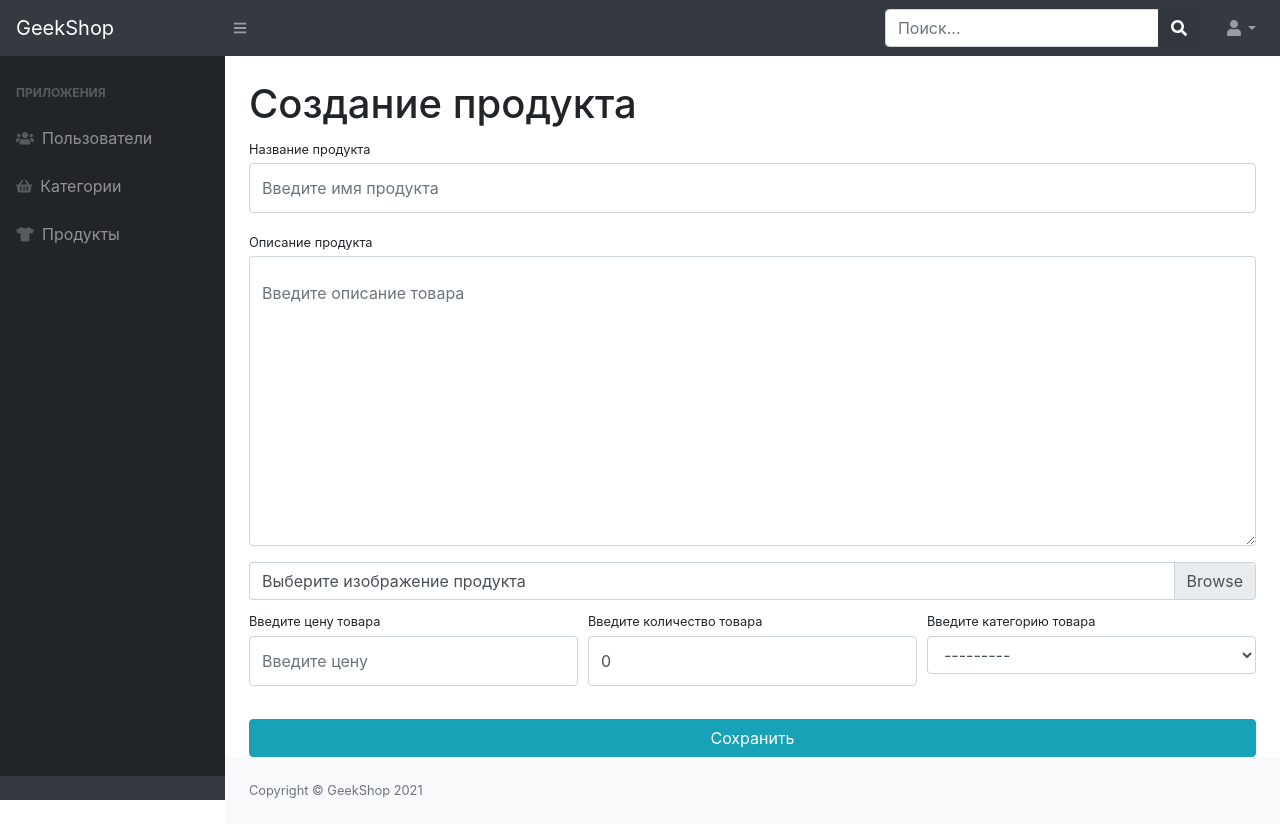
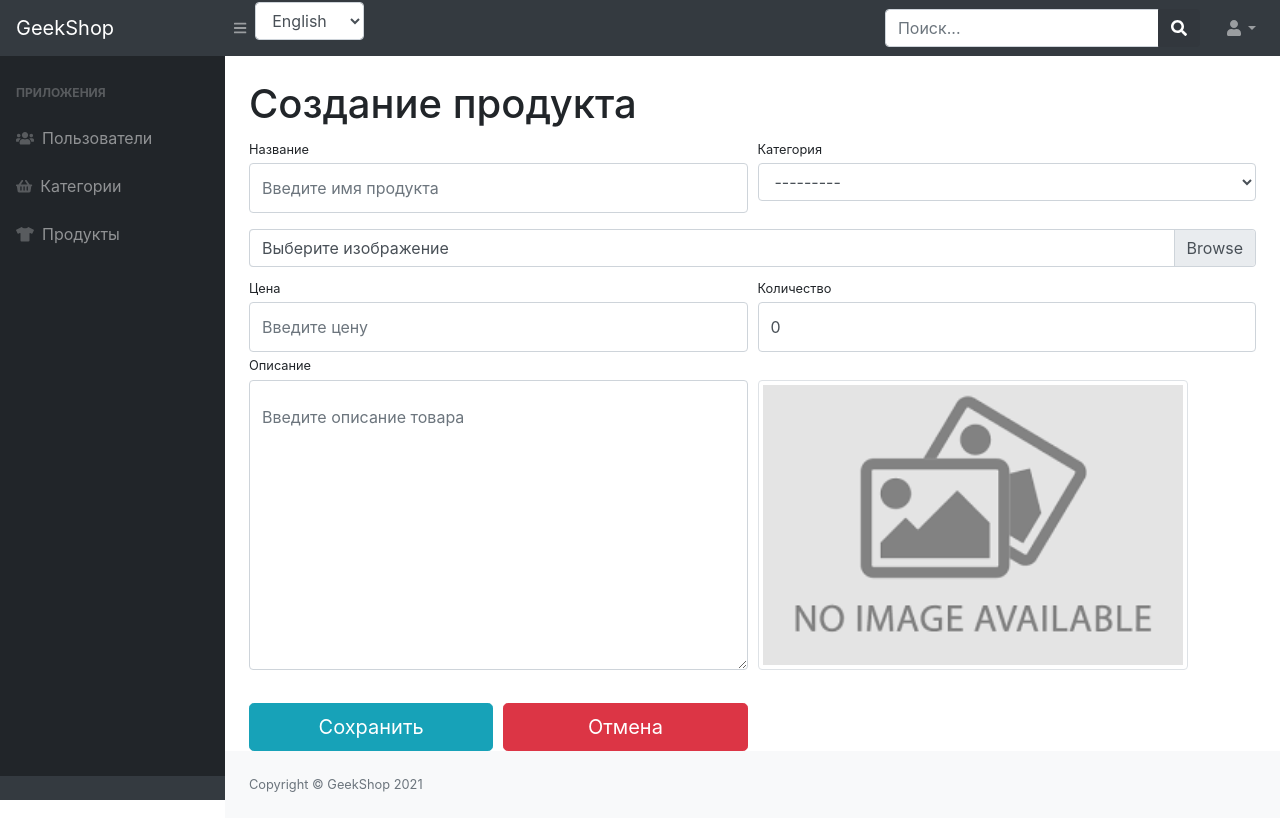
Before and after one commit to EvgenPalimov/GeekShop, a Django app: page /admins/products-create/ in a window 1280 px wide. After the commit the page ends 800 px from the top, so only its background shows below. Run offline with Django 3.2, Linux system fonts and the light colour scheme; a user stored in the database is signed in; data comes from the database, SQL or seed files in the repository; both versions use the stored data as it was after the commit; some libraries are stand-ins or nearby versions.

Commit message:
Lesson_8 Products have been transferred to the class

```diff
--- a/admins/templates/admins/base.html
+++ b/admins/templates/admins/base.html
@@ -1,3 +1,4 @@
+{% load i18n %}
 {% load static %}
 
 <!DOCTYPE html>
@@ -20,6 +21,31 @@
     <a class="navbar-brand" href="{% url 'index' %}">GeekShop</a>
     <button class="btn btn-link btn-sm order-1 order-lg-0" id="sidebarToggle" href="#"><i class="fas fa-bars"></i>
     </button>
+    <form action="{% url 'admins:set_language' %}" method="post">
+        {% csrf_token %}
+
+        <input name="next" type="hidden" value="{{ redirect_to }}">
+        <div class="form-group row ajax_change" style="margin-top: 10px">
+            <div class="col-md-10">
+                <label>
+                    <select class="form-control" name="language">
+                        {% get_current_language as LANGUAGE_CODE %}
+                        {% get_available_languages as LANGUAGES %}
+                        {% get_language_info_list for LANGUAGES as languages %}
+                        {% for language in languages %}
+                            <option value="{{ language.code }}"{% if language.code == LANGUAGE_CODE %}
+                                    selected{% endif %}>
+                                {{ language.name_local }}
+                            </option>
+                        {% endfor %}
+                    </select>
+                </label>
+            </div>
+            <div class="col-md-2">
+                <input id='language_site' type="hidden">
+            </div>
+        </div>
+    </form>
     <!-- Navbar Search-->
     <form class="d-none d-md-inline-block form-inline ml-auto mr-0 mr-md-3 my-2 my-md-0">
         <div class="input-group">
@@ -30,6 +56,7 @@
             </div>
         </div>
     </form>
+
     <!-- Navbar-->
     <ul class="navbar-nav ml-auto ml-md-0">
         <li class="nav-item dropdown">
@@ -53,6 +80,7 @@
 <script src="https://cdnjs.cloudflare.com/ajax/libs/Chart.js/2.8.0/Chart.min.js" crossorigin="anonymous"></script>
 <script src="https://cdn.datatables.net/1.10.20/js/jquery.dataTables.min.js" crossorigin="anonymous"></script>
 <script src="https://cdn.datatables.net/1.10.20/js/dataTables.bootstrap4.min.js" crossorigin="anonymous"></script>
-<script src="{% static '/js/datatable.js'%}"></script>
+<script src="{% static '/js/datatable.js' %}"></script>
+<script src="{% static  'js/admins.js' %}"></script>
 </body>
 </html>
--- a/admins/templates/admins/includes/siberia_bar.html
+++ b/admins/templates/admins/includes/siberia_bar.html
@@ -2,7 +2,9 @@
         <nav class="sb-sidenav accordion sb-sidenav-dark" id="sidenavAccordion">
             <div class="sb-sidenav-menu">
                 <div class="nav">
-                    <div class="sb-sidenav-menu-heading">Приложения</div>
+                    <div class="sb-sidenav-menu-heading">
+                        Приложения
+                    </div>
                     <a class="nav-link" href="{% url 'admins:admin_users' %}">
                         <div class="sb-nav-link-icon">
                             <i class="fas fa-users"></i>
--- a/admins/templates/admins/products/admin-products-create.html
+++ b/admins/templates/admins/products/admin-products-create.html
@@ -17,22 +17,18 @@
             </div>
         {% endif %}
                 <form action="{% url 'admins:admin_products_create' %}" method="post" enctype="multipart/form-data">
-                    {% csrf_token %}
+                     {% csrf_token %}
                     <div class="form-row">
-                        <div class="col-lg-12">
+                        <div class="col-lg-6">
                             <div class="form-group">
-                                <label class="small mb-1" for="{{ form.name.id_for_label }}">
-                                    Название продукта
-                                </label>
+                                <label class="small mb-1" for="{{ form.name.id_for_label }}">Название</label>
                                 {{ form.name }}
                             </div>
                         </div>
-                        <div class="col-lg-12">
+                        <div class="col-lg-6">
                             <div class="form-group">
-                                <label class="small mb-1" for="{{ form.description.id_for_label }}">
-                                    Описание продукта
-                                </label>
-                                {{ form.description }}
+                                <label class="small mb-1" for="{{ form.category.id_for_label }}">Категория</label>
+                                {{ form.category }}
                             </div>
                         </div>
                     </div>
@@ -40,32 +36,39 @@
                         <div class="col-lg-12">
                             <div class="custom-file">
                                 {{ form.image }}
-                                <label class="custom-file-label" for="{{ form.image.id_for_label }}"
-                                >Выберите изображение продукта</label>
+                                <label class="custom-file-label" for="{{ form.image.id_for_label }}">Выберите
+                                    изображение</label>
                             </div>
                         </div>
                     </div>
                     <div class="form-row">
-                        <div class="col-lg-4">
-                            <label class="small mb-1" for="{{ form.price.id_for_label }}">Введите цену товара</label>
+                        <div class="col-lg-6">
+                            <label class="small mb-1" for="{{ form.price.id_for_label }}">Цена</label>
                             {{ form.price }}
                         </div>
-                        <div class="col-lg-4">
-                            <label class="small mb-1" for="{{ form.quantity.id_for_label }}">
-                                Введите количество товара
-                            </label>
+                        <div class="col-lg-6">
+                            <label class="small mb-1" for="{{ form.quantity.id_for_label }}">Количество</label>
                             {{ form.quantity }}
-                        </div>
-                        <div class="col-lg-4">
-                            <label class="small mb-1" for="{{ form.category.id_for_label }}" >
-                                Введите категорию товара
-                            </label>
-                            {{ form.category }}
                         </div>
                     </div>
                     <div class="form-row">
-                        <div class="col-lg-12" style="margin-top: 33px;">
-                            <input class="btn btn-info btn-block" type="submit" value="Сохранить">
+                        <div class="col-lg-6">
+                            <label class="small mb-1" for="{{ form.description.id_for_label }}">Описание</label>
+                            {{ form.description }}
+                        </div>
+                        <div class="col-lg-6">
+                            <img width="430" height="100" style="margin-top: 28px"
+                                 src="{% static 'vendor/img/products/product_default.png' %}" class="img-thumbnail">
+                        </div>
+                    </div>
+                    <div class="form-row">
+                        <div class="col-lg-3" style="margin-top: 33px;">
+                            <input class="btn float-lg-right btn-info btn-block btn-lg" type="submit" value="Сохранить">
+                        </div>
+                        <div class="col-lg-3" style="margin-top: 33px;">
+                            <input type="button" class="btn float-lg-right btn-danger btn-block btn-lg"
+                                   onclick="window.location.href = '{% url 'admins:admin_products' %}';"
+                                   value="Отмена"/>
                         </div>
                     </div>
                 </form>
--- a/admins/urls.py
+++ b/admins/urls.py
@@ -1,4 +1,5 @@
 from django.urls import path
+from django.views.i18n import set_language
 
 from admins.views import UserTemplateView, UserListView, UserCreateView, UserUpdateView, UserDeleteView, \
     ProductsListView, ProductCreateView, ProductUpdateView, ProductDeleteView, CategoriesListView, \
@@ -7,16 +8,21 @@ from admins.views import UserTemplateView, UserListView, UserCreateView, UserUpd
 app_name = 'admins'
 urlpatterns = [
     path('', UserTemplateView.as_view(), name='index'),
+
     path('users/', UserListView.as_view(), name='admin_users'),
     path('users-create/', UserCreateView.as_view(), name='admin_users_create'),
     path('users-update/<int:pk>', UserUpdateView.as_view(), name='admin_users_update'),
     path('users-delete/<int:pk>', UserDeleteView.as_view(), name='admin_users_delete'),
+
     path('products/', ProductsListView.as_view(), name='admin_products'),
     path('products-create/', ProductCreateView.as_view(), name='admin_products_create'),
     path('products-update/<int:pk>', ProductUpdateView.as_view(), name='admin_products_update'),
     path('products-delete/<int:pk>', ProductDeleteView.as_view(), name='admin_products_delete'),
+
     path('categories/', CategoriesListView.as_view(), name='admin_categories'),
     path('categories-create/', CategoriesCreateView.as_view(), name='admin_categories_create'),
     path('categories-update/<int:pk>', CategoriesUpdateView.as_view(), name='admin_categories_update'),
     path('categories-delete/<int:pk>', CategoriesDeleteView.as_view(), name='admin_categories_delete'),
+
+    path('lang/', set_language, name='set_language'),
 ]
--- /dev/null
+++ b/static/js/admins.js
@@ -0,0 +1,9 @@
+window.onload = function () {
+
+    $('.ajax_change select').change(function () {
+        let lang = document.getElementById("language_site")
+        lang.type = "submit";
+        $('#language_site').trigger('click');
+        lang.type = "hidden";
+    });
+}
```
Also changed, not shown: GeekShop/settings.py (+13 -0 lines), mainapp/templates/mainapp/products.html (+14 -19 lines), mainapp/views.py (+9 -10 lines), db.sqlite3, locale/ru/LC_MESSAGES/django.po (added), static/vendor/img/products/Ryukzak_addias.jpg (added), static/vendor/img/products/product_default.png (added), 1 other file.
